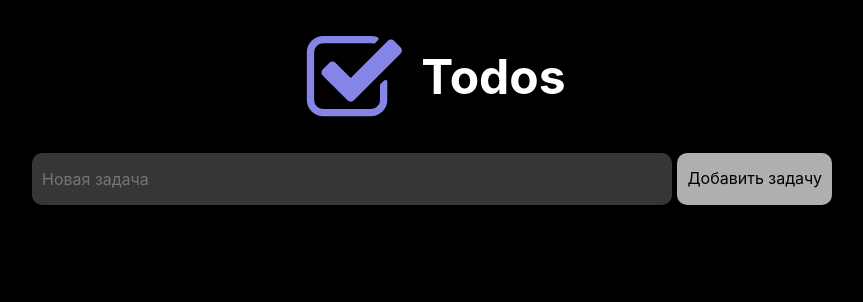
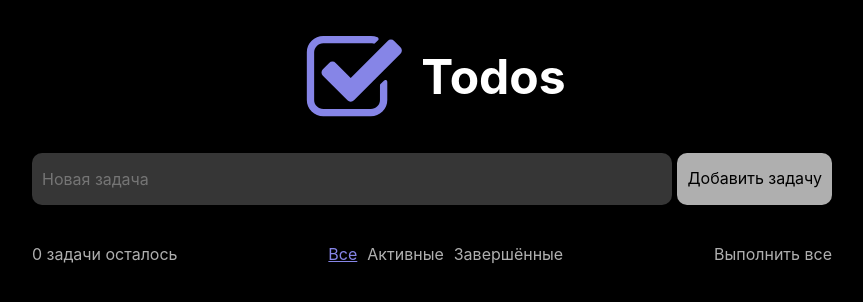
Before and after one commit to AndrewRusanov/mindbox-test, a React (Vite) app: page / in a window 1280 px wide. Shown: the top 302 px of the page, without its empty margins (208-1071 px from the left). Built offline with nearby package versions, Linux system fonts and the light colour scheme.

Commit message:
feat: add bottom

```diff
--- a/src/app/App.tsx
+++ b/src/app/App.tsx
@@ -5,11 +5,14 @@ import TextField from "../components/TextField";
 import { useDispatch, useSelector } from "react-redux";
 import { addTodo, deleteTodo, Todo, toggleTodo } from "../store/store";
 import TodoList from "../components/TodoList";
+import Bottom from "../components/Bottom";
+import { Filters } from "./types/types";
 
 const App = () => {
   const dispatch = useDispatch();
   const todos = useSelector((state: { todos: Todo[] }) => state.todos);
   const [inputValue, setInputValue] = useState<string>("");
+  const [filter, setFilter] = useState<Filters>(Filters.ALL);
 
   const handleChange = (event: ChangeEvent<HTMLInputElement>) => {
     event.preventDefault();
@@ -31,6 +34,8 @@ const App = () => {
     dispatch(deleteTodo(id));
   };
 
+  const NeedTodos = todos.filter((todo) => Boolean(!todo.completed));
+
   return (
     <main className="app">
       <div className="container">
@@ -45,6 +50,7 @@ const App = () => {
           toggleTodo={handleToggleTodo}
           deleteTodo={handleDeleteTodo}
         />
+        <Bottom needTodo={NeedTodos} filter={filter} setFilter={setFilter} />
       </div>
     </main>
   );
--- /dev/null
+++ b/src/app/types/types.ts
@@ -0,0 +1,5 @@
+export enum Filters {
+  ALL = "Все",
+  ACTIVE = "Активные",
+  COMPLETED = "Завершённые",
+}
--- /dev/null
+++ b/src/components/Bottom/Bottom.module.scss
@@ -0,0 +1,55 @@
+.bottom {
+  width: 100%;
+  display: flex;
+  flex-direction: row;
+  justify-content: space-between;
+  align-items: center;
+}
+
+.needTodo {
+  font: var(--font-m);
+  color: var(--description-color);
+}
+
+.selectAll {
+  font: var(--font-m);
+  color: var(--description-color);
+  background: transparent;
+  outline: none;
+  margin: 0;
+  padding: 0;
+  transition: color var(--transition-fast);
+}
+
+.selectAll:hover {
+  color: var(--primary-color);
+  cursor: pointer;
+}
+
+.filters {
+  display: flex;
+  flex-direction: row;
+  align-items: center;
+  gap: 10px;
+  width: fit-content;
+}
+
+.filter {
+  font: var(--font-m);
+  color: var(--description-color);
+  background: transparent;
+  outline: none;
+  margin: 0;
+  padding: 0;
+  transition: color var(--transition-fast);
+}
+
+.filter:hover {
+  cursor: pointer;
+  color: var(--primary-color);
+}
+
+.filterActive {
+  text-decoration: underline;
+  color: var(--primary-color);
+}
--- /dev/null
+++ b/src/components/Bottom/Bottom.tsx
@@ -0,0 +1,38 @@
+import { Dispatch, FC, SetStateAction } from "react";
+import styles from "./Bottom.module.scss";
+import { Todo } from "../../store/store";
+import { Filters } from "../../app/types/types";
+
+type Props = {
+  needTodo: Todo[];
+  filter: Filters;
+  setFilter: Dispatch<SetStateAction<Filters>>;
+};
+
+const Bottom: FC<Props> = ({ needTodo, filter, setFilter }) => {
+  const filtres = Object.values(Filters);
+
+  return (
+    <section className={styles.bottom}>
+      <span className={styles.needTodo}>{needTodo.length} задачи осталось</span>
+      <div className={styles.filters}>
+        {filtres.map((filterItem, index) => (
+          <button
+            key={index}
+            className={`${styles.filter} ${
+              filterItem === filter ? styles.filterActive : ""
+            }`}
+            onClick={() => setFilter(filterItem)}
+          >
+            {filterItem}
+          </button>
+        ))}
+      </div>
+      <button type="button" className={styles.selectAll}>
+        Выполнить все
+      </button>
+    </section>
+  );
+};
+
+export default Bottom;
--- /dev/null
+++ b/src/components/Bottom/index.ts
@@ -0,0 +1,3 @@
+import Bottom from "./Bottom";
+
+export default Bottom;
--- a/src/components/Header/Header.tsx
+++ b/src/components/Header/Header.tsx
@@ -1,11 +1,11 @@
-import logo from "../../assets/images/logo.svg";
+import Logo from "../../assets/images/logo.svg?react";
 
 import styles from "./Header.module.scss";
 
 const Header = () => {
   return (
     <header className={styles.header}>
-      <img src={logo} alt="Логотип" />
+      <Logo />
       <h1 className={styles.title}>Todos</h1>
     </header>
   );
--- a/src/components/TextField/TextField.module.scss
+++ b/src/components/TextField/TextField.module.scss
@@ -26,6 +26,10 @@
   outline: 2px solid var(--primary-color);
 }
 
+.input::placeholder {
+  font-size: var(--font-m);
+}
+
 .addBtn {
   height: 52px;
   padding: 10px;
--- a/src/components/TodoList/TodoList.module.scss
+++ b/src/components/TodoList/TodoList.module.scss
@@ -3,5 +3,7 @@
   flex-direction: column;
   width: 100%;
   gap: 10px;
-  margin: 20px 0 0;
+  margin: 20px 0;
+  max-height: 720px;
+  overflow: auto;
 }
```
